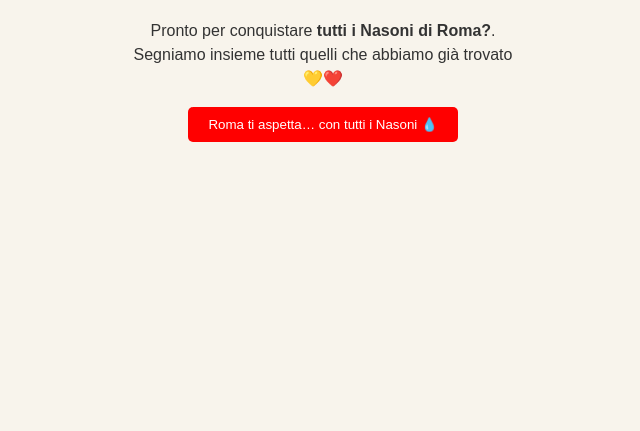
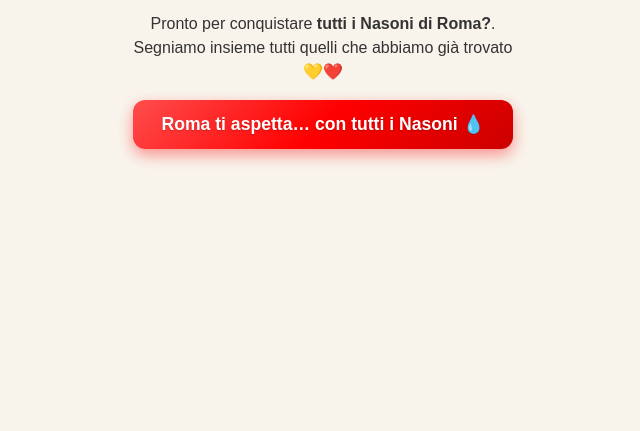
Before and after one commit to almmariano/almmariano.nasoniaroma, a plain HTML site: page index.html in a window 1280 px wide. Shown: the part 369-800 px from the top of the page, without its empty margins (317-957 px from the left). Drawn offline with nearby package versions, Linux system fonts and the light colour scheme.

Commit message:
Enhance button styles and hover effects
Updated styles for the enter button and added hover effects.

```diff
--- a/style.css
+++ b/style.css
@@ -32,17 +32,25 @@ html, body {
 }
 
 #enterButton {
-  background-color: red;
+  background: linear-gradient(135deg, #ff4d4d, #ff0000, #cc0000);
   color: white;
-  border: none;       /* opcional: remove borda padrão */
-  padding: 10px 20px; /* opcional: aumenta o tamanho do botão */
-  border-radius: 5px; /* opcional: cantos arredondados */
-  cursor: pointer;    /* opcional: muda o cursor ao passar o mouse */
+  border: none;
+  padding: 14px 28px;
+  border-radius: 12px;
+  cursor: pointer;
+  font-size: 1.1em;
+  font-weight: bold;
+  text-shadow: 0 1px 2px rgba(0,0,0,0.2);
+  box-shadow: 0 6px 15px rgba(255,0,0,0.4);
+  transition: all 0.3s ease;
 }
 
 #enterButton:hover {
-  background: #005f8d;
+  background: linear-gradient(135deg, #ff1a1a, #e60000, #990000);
+  transform: scale(1.05) rotate(-1deg);
+  box-shadow: 0 8px 20px rgba(255,0,0,0.6);
 }
+
 
 .hidden {
   display: none;
```
